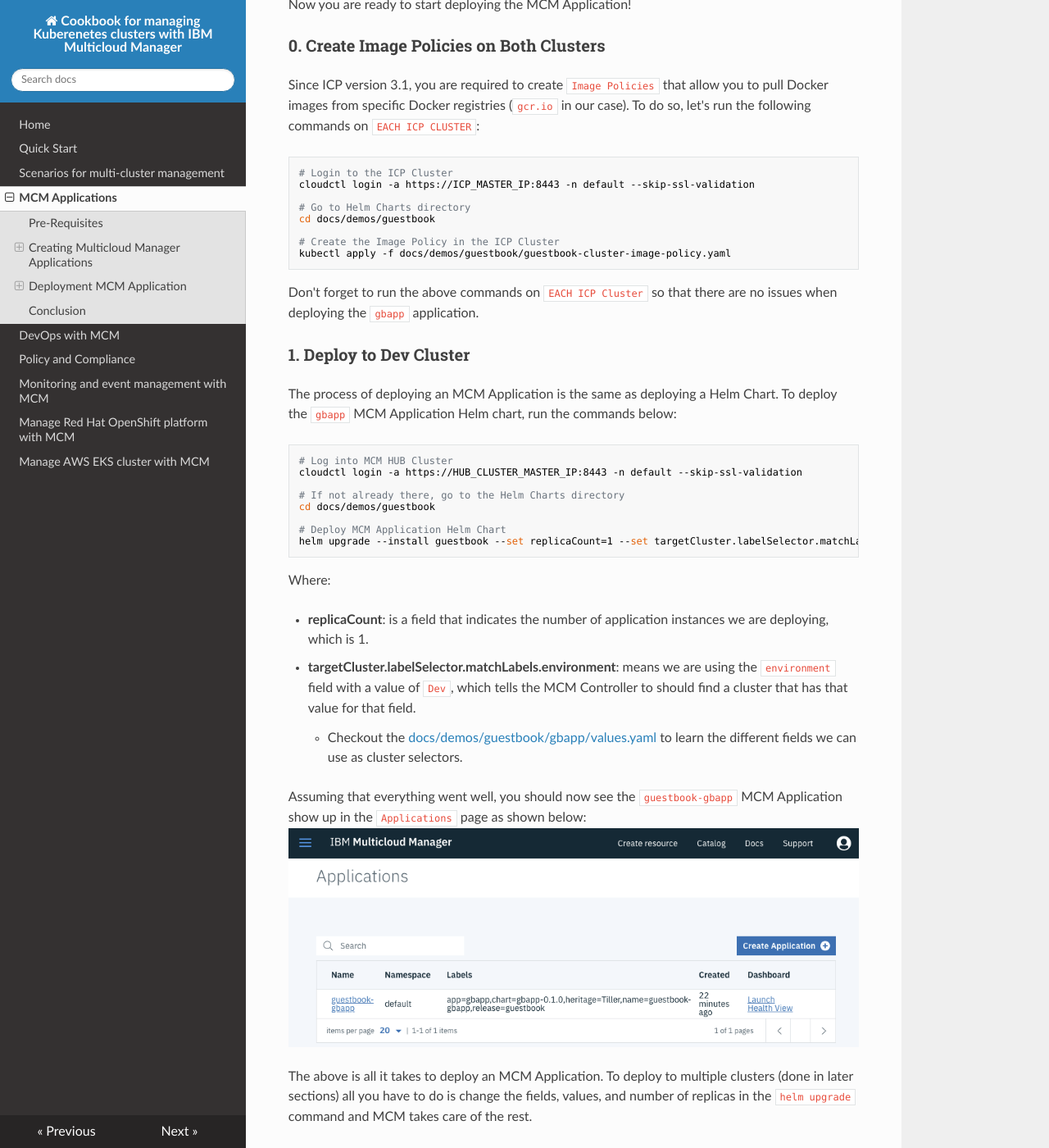
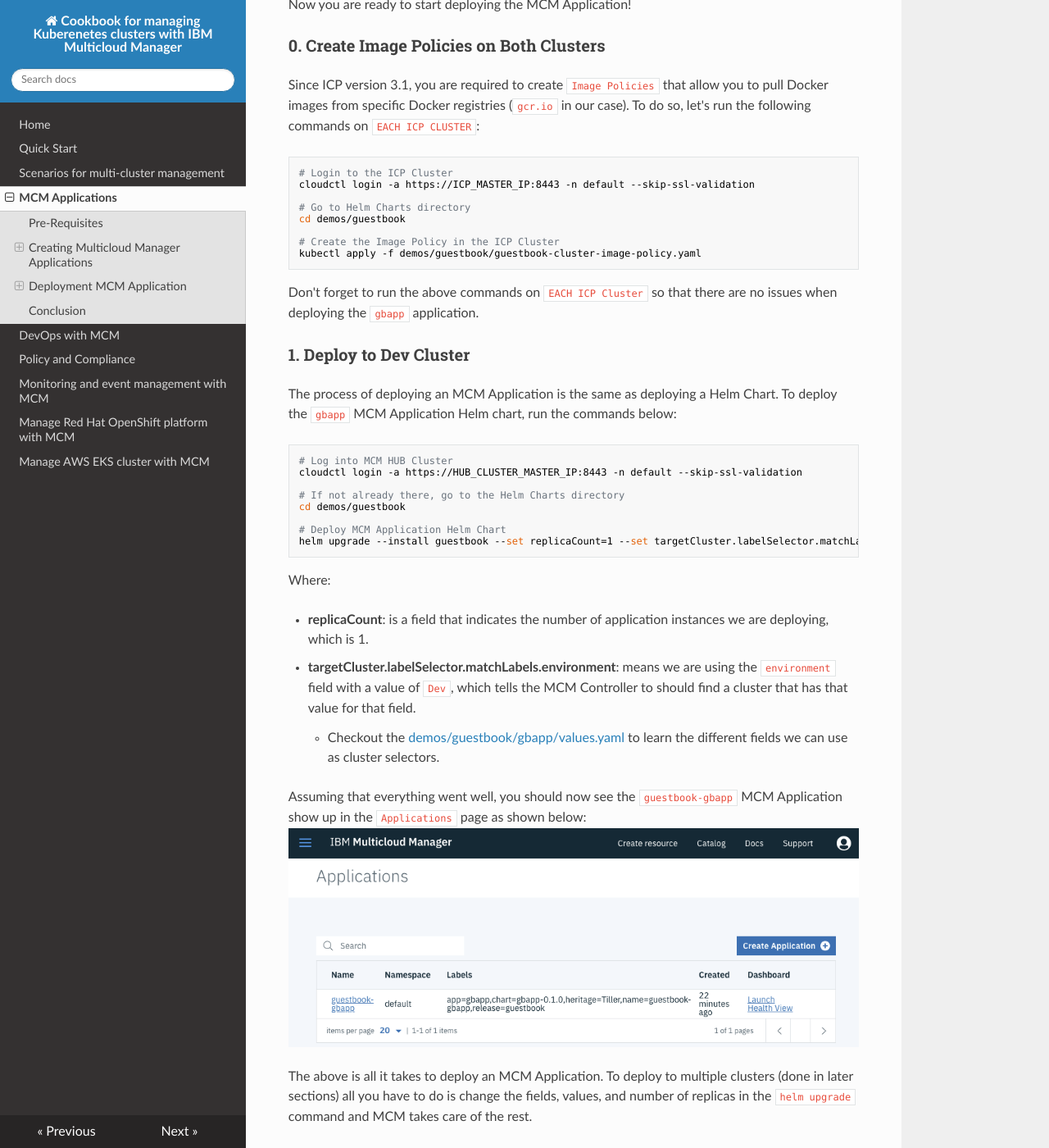
Before and after one commit to ibm-cloud-architecture/kubernetes-multicloud-management, an MkDocs documentation site: the page built from docs/mcm-applications.md, in a window 1280 px wide and 1400 px high, scrolled down 9126 px. Shown: the whole window at 82% size. Built offline with MkDocs 1.6.1, drawn with Linux system fonts in a browser that asks for light colours; nearby versions of some CDN libraries; some of the changed text lies outside the part shown.

Commit message:
- Updated references to new demos folder

````diff
--- a/docs/mcm-applications.md
+++ b/docs/mcm-applications.md
@@ -34,9 +34,9 @@
 
 The above 3 services were converted into the following 3 Helm Charts for the purpose of this demo. You can find the source code for the Helm Charts here:
 
-  * **Redis Master**: [gbrm](https://github.com/ibm-cloud-architecture/kubernetes-multicloud-management/tree/v312/docs/demos/guestbook/gbapp/gbrm).
-  * **Redis Slave**: [gbrs](https://github.com/ibm-cloud-architecture/kubernetes-multicloud-management/tree/v312/docs/demos/guestbook/gbapp/gbrs).
-  * **Frontend**: [gbf](https://github.com/ibm-cloud-architecture/kubernetes-multicloud-management/tree/v312/docs/demos/guestbook/gbapp/gbf).
+  * **Redis Master**: [gbrm](https://github.com/ibm-cloud-architecture/kubernetes-multicloud-management/tree/v312/demos/guestbook/gbapp/gbrm).
+  * **Redis Slave**: [gbrs](https://github.com/ibm-cloud-architecture/kubernetes-multicloud-management/tree/v312/demos/guestbook/gbapp/gbrs).
+  * **Frontend**: [gbf](https://github.com/ibm-cloud-architecture/kubernetes-multicloud-management/tree/v312/demos/guestbook/gbapp/gbf).
 
 Lastly, in order to deploy the above charts through MCM, we are also going to need a Helm chart that deploys all of the MCM resources. Those resources do the actual deployment, monitoring, and topology setup for the 3 Helm Charts mentioned above.
 
@@ -44,7 +44,7 @@
 
 **NOTE**: To checkout the entire source code of the `gbapp` Helm Chart, checkout the link below:
 
-  * [docs/demos/guestbook/gbapp](https://github.com/ibm-cloud-architecture/kubernetes-multicloud-management/tree/v312/docs/demos/guestbook/gbapp)
+  * [demos/guestbook/gbapp](https://github.com/ibm-cloud-architecture/kubernetes-multicloud-management/tree/v312/demos/guestbook/gbapp)
 
 ### Application Resource
 First things first, in order for MCM to recognize your workloads as an MCM application, you have to create an `Application` resource. The `Application` resource lets you specify criteria to associate Kubernetes resources to your application so that MCM can manage and monitor them. Let's look at the `gbapp` Application resource from the Helm Chart below:
@@ -238,10 +238,10 @@
 ### MCM Application Helm Chart
 The above YAML resources mostly cover supporting the `frontend` Helm Chart. To see how we put together an MCM Application Helm Chart that deploys all of the 3 Guestbook Helm Charts, checkout the source code at the link below:
 
-  * [docs/demos/guestbook/gbapp](https://github.com/ibm-cloud-architecture/kubernetes-multicloud-management/tree/v312/docs/demos/guestbook/gbapp)
+  * [demos/guestbook/gbapp](https://github.com/ibm-cloud-architecture/kubernetes-multicloud-management/tree/v312/demos/guestbook/gbapp)
 
 ## Deployment MCM Application
-Now that you are aware of how to create MCM Applications, it is time to deploy the `gbapp` MCM Application Helm Chart, which deploys the Guestbook Frontend ([gbf](https://github.com/ibm-cloud-architecture/kubernetes-multicloud-management/tree/v312/docs/demos/guestbook/gbapp/gbf)), Redis Master ([gbrm](https://github.com/ibm-cloud-architecture/kubernetes-multicloud-management/tree/v312/docs/demos/guestbook/gbapp/gbrm)), and Redis Slave ([gbrs](https://github.com/ibm-cloud-architecture/kubernetes-multicloud-management/tree/v312/docs/demos/guestbook/gbapp/gbrs)) charts.
+Now that you are aware of how to create MCM Applications, it is time to deploy the `gbapp` MCM Application Helm Chart, which deploys the Guestbook Frontend ([gbf](https://github.com/ibm-cloud-architecture/kubernetes-multicloud-management/tree/v312/demos/guestbook/gbapp/gbf)), Redis Master ([gbrm](https://github.com/ibm-cloud-architecture/kubernetes-multicloud-management/tree/v312/demos/guestbook/gbapp/gbrm)), and Redis Slave ([gbrs](https://github.com/ibm-cloud-architecture/kubernetes-multicloud-management/tree/v312/demos/guestbook/gbapp/gbrs)) charts.
 
 Before you start with the examples, you will need to clone the code and log into the MCM Hub Cluster with the commands below:
 
@@ -267,10 +267,10 @@
 cloudctl login -a https://ICP_MASTER_IP:8443 -n default --skip-ssl-validation
 
 # Go to Helm Charts directory
-cd docs/demos/guestbook
+cd demos/guestbook
 
 # Create the Image Policy in the ICP Cluster
-kubectl apply -f docs/demos/guestbook/guestbook-cluster-image-policy.yaml
+kubectl apply -f demos/guestbook/guestbook-cluster-image-policy.yaml
 ```
 
 Don't forget to run the above commands on `EACH ICP Cluster` so that there are no issues when deploying the `gbapp` application.
@@ -283,7 +283,7 @@
 cloudctl login -a https://HUB_CLUSTER_MASTER_IP:8443 -n default --skip-ssl-validation
 
 # If not already there, go to the Helm Charts directory
-cd docs/demos/guestbook
+cd demos/guestbook
 
 # Deploy MCM Application Helm Chart
 helm upgrade --install guestbook --set replicaCount=1 --set targetCluster.labelSelector.matchLabels.environment=Dev ./gbapp --tls
@@ -293,7 +293,7 @@
 
   * **replicaCount**: is a field that indicates the number of application instances we are deploying, which is 1.
   * **targetCluster.labelSelector.matchLabels.environment**: means we are using the `environment` field with a value of `Dev`, which tells the MCM Controller to should find a cluster that has that value for that field.
-    + Checkout the [docs/demos/guestbook/gbapp/values.yaml](https://github.com/ibm-cloud-architecture/kubernetes-multicloud-management/tree/v312/docs/demos/guestbook/gbapp/values.yaml#L7) to learn the different fields we can use as cluster selectors.
+    + Checkout the [demos/guestbook/gbapp/values.yaml](https://github.com/ibm-cloud-architecture/kubernetes-multicloud-management/tree/v312/demos/guestbook/gbapp/values.yaml#L7) to learn the different fields we can use as cluster selectors.
 
 Assuming that everything went well, you should now see the `guestbook-gbapp` MCM Application show up in the `Applications` page as shown below:
 ![](images/mcm-applications/2-guestbook.png)
@@ -330,7 +330,7 @@
 To redeploy the application to the `se-stg-31` cluster, all we have to do is change the value of the `environment` field to `Staging`, and MCM will take care of uninstalling the application from the `se-dev-31` cluster and then redeploying it to the `se-stg-31` cluster. To do so, run the command below:
 ```bash
 # If not already there, go to the Helm Charts directory
-cd docs/demos/guestbook
+cd demos/guestbook
 
 # Deploy MCM Application Helm Chart
 helm upgrade --install guestbook --set replicaCount=1 --set targetCluster.labelSelector.matchLabels.environment=Staging ./gbapp --tls
@@ -345,7 +345,7 @@
 
 ```bash
 # If not already there, go to the Helm Charts directory
-cd docs/demos/guestbook
+cd demos/guestbook
 
 # Deploy MCM Application Helm Chart
 helm upgrade --install guestbook --set replicaCount=2 --set targetCluster.labelSelector.matchLabels.owner=case ./gbapp --tls
````
Also changed, not shown: demos/docker/README.md (+1 -1 lines), docs/mcm-devops.md (+7 -7 lines), docs/mcm-openshift.md (+2 -2 lines), docs/policy.md (+2 -2 lines), 2 other files.
